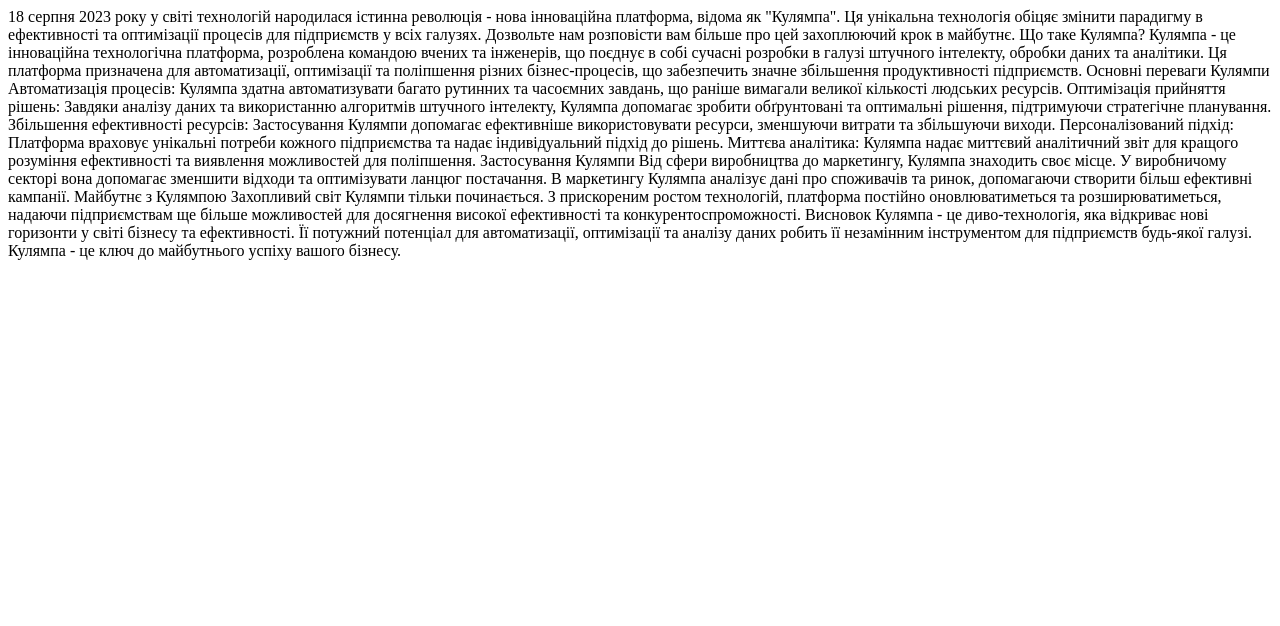
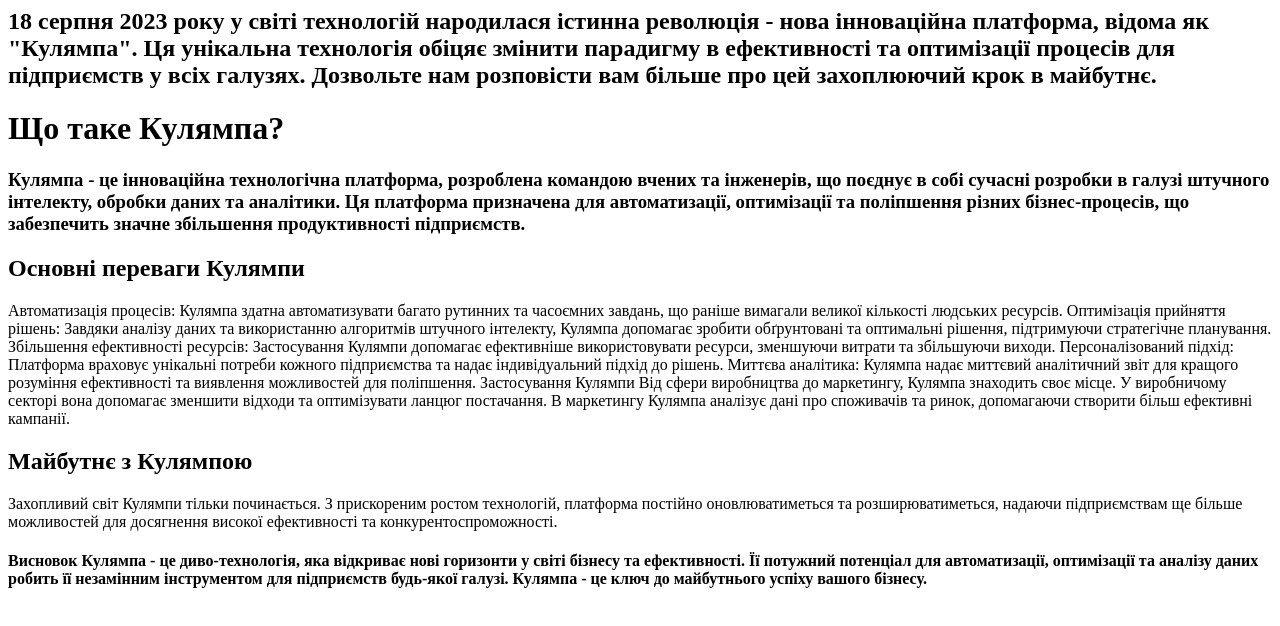
Before and after one commit to viacheslavdlyaseo/seo, a plain HTML site: page kulyampa.html in a window 1280 px wide. Drawn offline with Linux system fonts and the light colour scheme.

Commit message:
Update kulyampa.html

```diff
--- a/kulyampa.html
+++ b/kulyampa.html
@@ -2,13 +2,13 @@
 <head>
 <body>
 <title> Кулямпа: Революційна Технологія Для Покращення Ефективності </title>
-18 серпня 2023 року у світі технологій народилася істинна революція - нова інноваційна платформа, відома як "Кулямпа". Ця унікальна технологія обіцяє змінити парадигму в ефективності та оптимізації процесів для підприємств у всіх галузях. Дозвольте нам розповісти вам більше про цей захоплюючий крок в майбутнє.
+<h2>18 серпня 2023 року у світі технологій народилася істинна революція - нова інноваційна платформа, відома як "Кулямпа". Ця унікальна технологія обіцяє змінити парадигму в ефективності та оптимізації процесів для підприємств у всіх галузях. Дозвольте нам розповісти вам більше про цей захоплюючий крок в майбутнє.</h2>
 
-Що таке Кулямпа?
+<h1>Що таке Кулямпа?</h1>
 
-Кулямпа - це інноваційна технологічна платформа, розроблена командою вчених та інженерів, що поєднує в собі сучасні розробки в галузі штучного інтелекту, обробки даних та аналітики. Ця платформа призначена для автоматизації, оптимізації та поліпшення різних бізнес-процесів, що забезпечить значне збільшення продуктивності підприємств.
+<h3>Кулямпа - це інноваційна технологічна платформа, розроблена командою вчених та інженерів, що поєднує в собі сучасні розробки в галузі штучного інтелекту, обробки даних та аналітики. Ця платформа призначена для автоматизації, оптимізації та поліпшення різних бізнес-процесів, що забезпечить значне збільшення продуктивності підприємств.</h3>
 
-Основні переваги Кулямпи
+<h2>Основні переваги Кулямпи</h2>
 
 Автоматизація процесів: Кулямпа здатна автоматизувати багато рутинних та часоємних завдань, що раніше вимагали великої кількості людських ресурсів.
 
@@ -24,12 +24,12 @@
 
 Від сфери виробництва до маркетингу, Кулямпа знаходить своє місце. У виробничому секторі вона допомагає зменшити відходи та оптимізувати ланцюг постачання. В маркетингу Кулямпа аналізує дані про споживачів та ринок, допомагаючи створити більш ефективні кампанії.
 
-Майбутнє з Кулямпою
+<h2>Майбутнє з Кулямпою</h2>
 
 Захопливий світ Кулямпи тільки починається. З прискореним ростом технологій, платформа постійно оновлюватиметься та розширюватиметься, надаючи підприємствам ще більше можливостей для досягнення високої ефективності та конкурентоспроможності.
 
-Висновок
+<h4>Висновок
 
-Кулямпа - це диво-технологія, яка відкриває нові горизонти у світі бізнесу та ефективності. Її потужний потенціал для автоматизації, оптимізації та аналізу даних робить її незамінним інструментом для підприємств будь-якої галузі. Кулямпа - це ключ до майбутнього успіху вашого бізнесу.
+Кулямпа - це диво-технологія, яка відкриває нові горизонти у світі бізнесу та ефективності. Її потужний потенціал для автоматизації, оптимізації та аналізу даних робить її незамінним інструментом для підприємств будь-якої галузі. Кулямпа - це ключ до майбутнього успіху вашого бізнесу.</h4>
 </body>
 </html>
```
